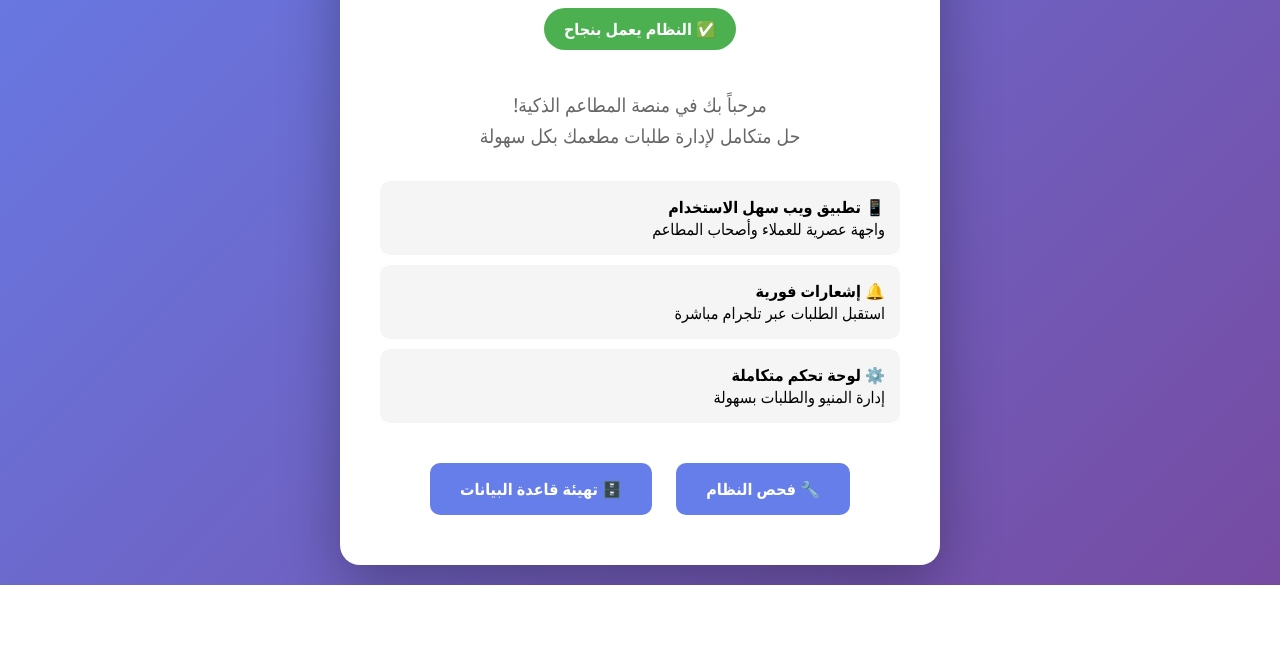
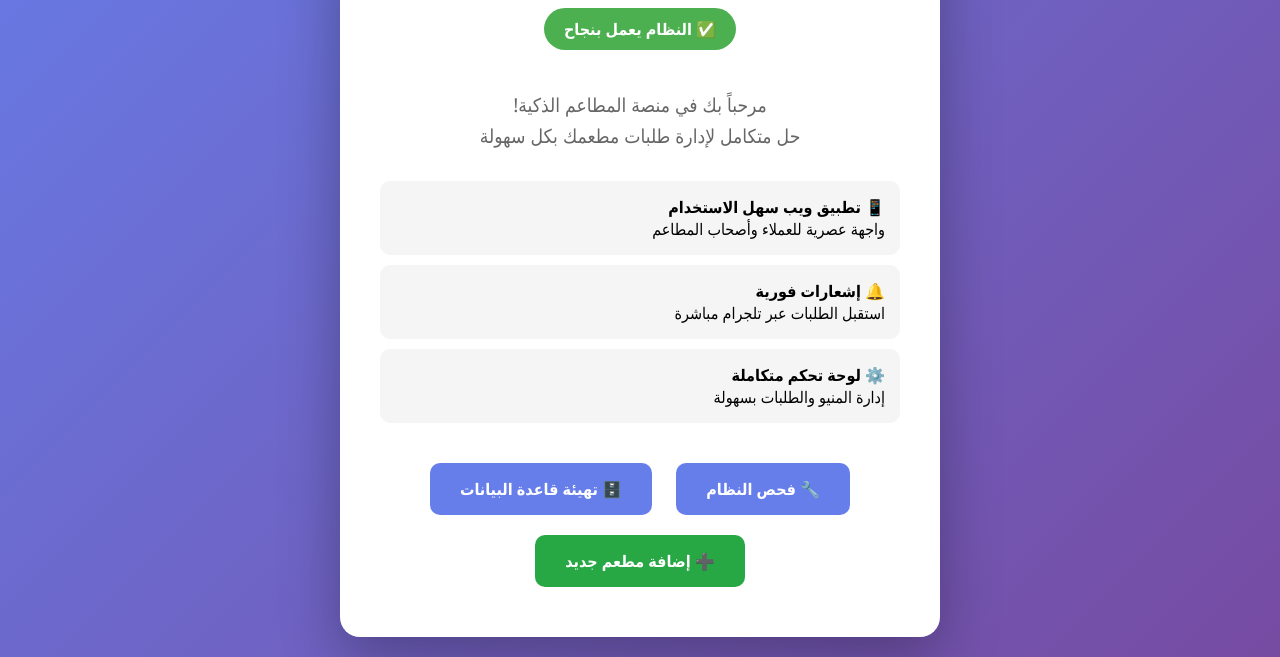
Before and after one commit to ibrahim-mohammed1991/order-islah, a website: page public/index.html in a window 1280 px wide. Shown: the part 264-921 px from the top of the page. Before the commit the page ends 849 px from the top, so only its background shows below. Drawn offline with Linux system fonts and the light colour scheme.

Commit message:
Update index.html

```diff
--- a/public/index.html
+++ b/public/index.html
@@ -89,6 +89,7 @@
         <div class="links">
             <a href="/api/health" class="link-btn">🔧 فحص النظام</a>
             <a href="/api/init-db" class="link-btn">🗄️ تهيئة قاعدة البيانات</a>
+           <a href="/add-restaurant.html" class="link-btn" style="background-color: #28a745;">➕ إضافة مطعم جديد</a>
         </div>
     </div>
 </body>
```
